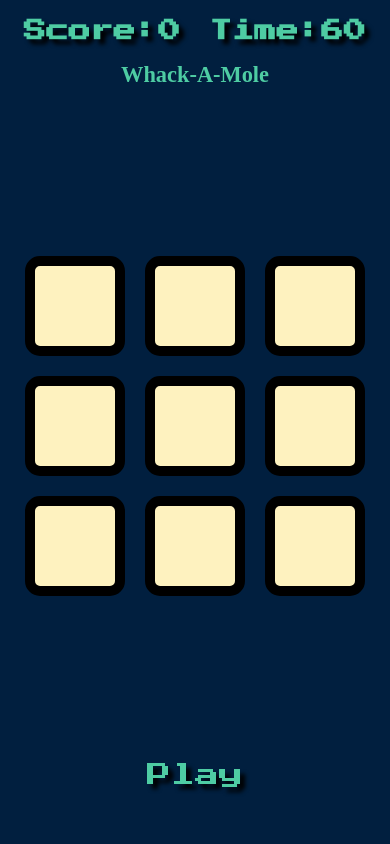
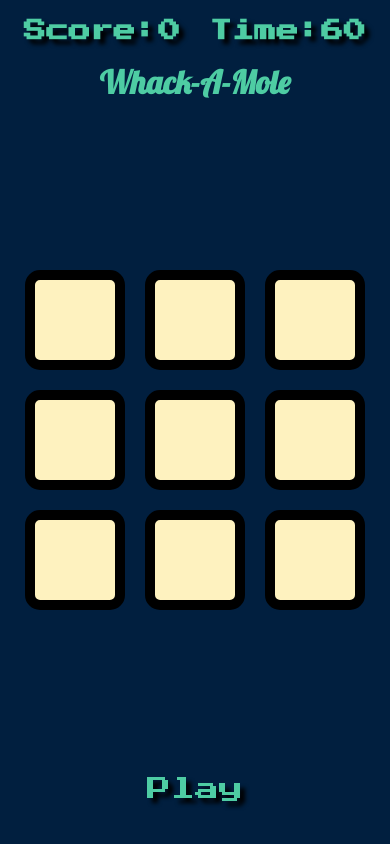
Before and after one commit to NaniTadala/Whack-A-Mole-Game, a plain HTML site: page index.html in a window 390 px wide. Drawn offline with Linux system fonts and the light colour scheme.

Commit message:
Update styles.css

```diff
--- a/styles.css
+++ b/styles.css
@@ -38,10 +38,15 @@ body {
 }
 
 .center-text {
-    color: #4ECCA3;
     font-family: 'Lobster', cursive;
     font-size: 4rem;
     text-shadow: 5px 5px 4px black;
+}
+
+.center-text-responsive {
+    display: none;
+    font-family: 'Lobster', cursive;
+    font-size: 2rem;
 }
 
 .main-container {
@@ -84,6 +89,9 @@ body {
     .center-text {
         display: none;
     }
+    .center-text-responsive {
+        display: block;
+    }
     .container {
         width: 360px;
         height: 360px;
```
